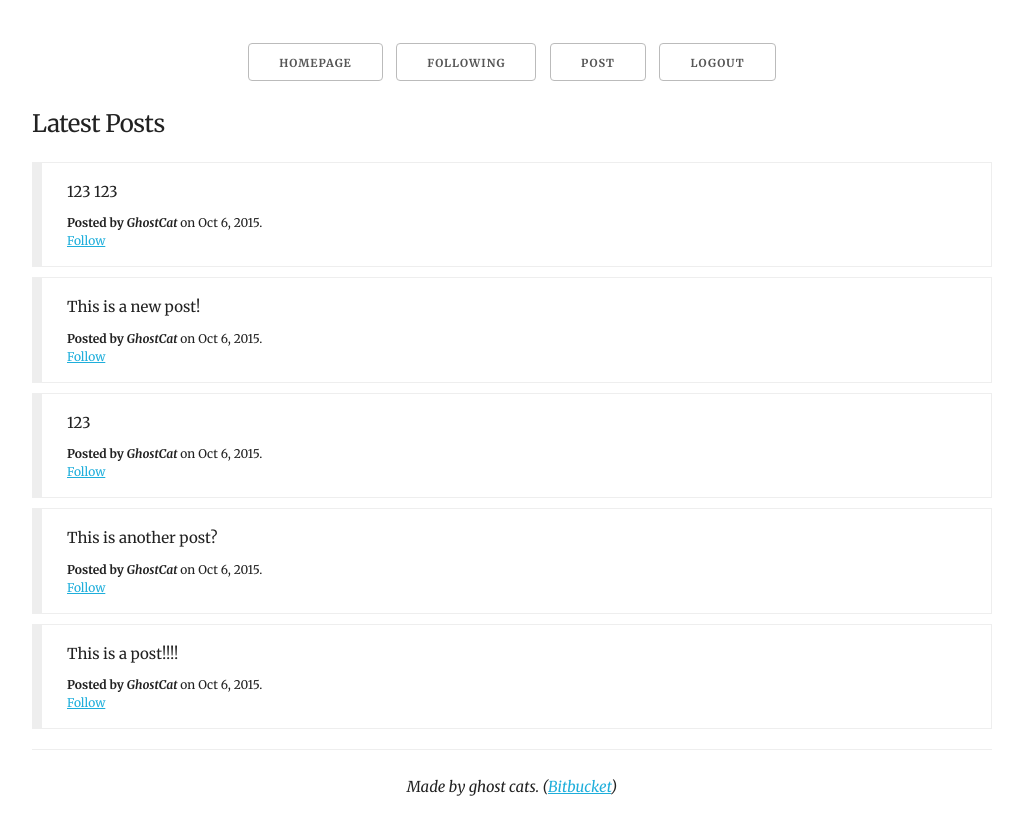
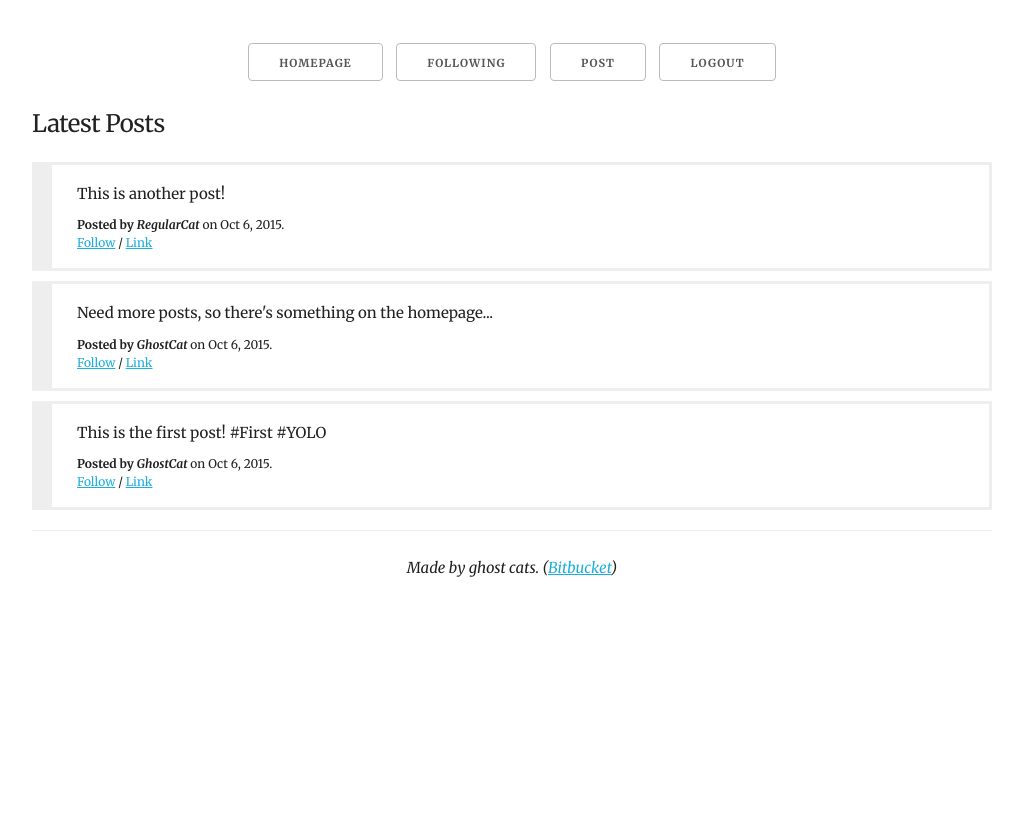
Before and after one commit to jonathanyip/GhostCat, a Django app: page / in a window 1280 px wide. Shown: the part 485-1309 px from the top of the page, without its empty margins (128-1151 px from the left). After the commit the page ends 1062 px from the top, so only its background shows below. Run offline with Django 3.2, Linux system fonts and the light colour scheme; a user stored in the database is signed in; data comes from the database, SQL or seed files in the repository; some libraries are stand-ins or nearby versions.

Commit message:
Everything kindof works now.

```diff
--- a/posts/urls.py
+++ b/posts/urls.py
@@ -5,4 +5,5 @@
 urlpatterns = [
     url(r'^$', RedirectView.as_view(pattern_name='Homepage', permanent=True)),
     url(r'^following/', views.following, name='Following'),
+    url(r'^link/(?P<postLinkPk>[0-9]+)', views.postLink, name='PostLink'),
 ]
--- a/posts/views.py
+++ b/posts/views.py
@@ -1,11 +1,37 @@
 from django.http import HttpResponse
-from django.shortcuts import render
+from django.shortcuts import render, redirect
 from .models import Post
+from users.models import UserProfile
 
 def homepage(request):
     latest_posts = Post.objects.all().order_by('-post_date')[:5]
+
+    # Checks whether we're already following this person
+    if request.user.is_authenticated():
+        for post in latest_posts:
+            post.is_following = request.user.userprofile.following.filter(pk=post.post_author.pk)
     context = { 'latest_posts': latest_posts }
     return render(request, 'homepage.html', context)
 
 def following(request):
-    return HttpResponse("Following")
+    if not request.user.is_authenticated():
+        redirect('Homepage')
+
+    # This next line is pure magic...
+    # How does it even know what to do?
+    posts = Post.objects.filter(post_author=request.user.userprofile.following.all()).order_by('-post_date')[:20]
+
+    for post in posts:
+        post.is_following = True
+    context = { 'header': 'People you follow',  'posts': posts }
+
+    return render(request, 'postPage.html', context)
+
+def postLink(request, postLinkPk):
+    post = Post.objects.get(pk=postLinkPk)
+    if request.user.is_authenticated():
+        post.is_following = request.user.userprofile.following.filter(pk=post.post_author.pk)
+
+    context = { 'posts': {post} }
+
+    return render(request, 'postPage.html', context)
--- a/static/css/style.css
+++ b/static/css/style.css
@@ -39,8 +39,8 @@
 	padding: 25px;
 	padding-bottom: 10px;
 	margin: 10px 0 10px 0;
-	border: 1px solid #eeeeee;
-	border-left: 10px solid #eeeeee;
+	border: 3px solid #eeeeee;
+	border-left: 20px solid #eeeeee;
 }
 #posts p {
 	line-height: 0.5em;
--- a/templates/homepage.html
+++ b/templates/homepage.html
@@ -34,7 +34,9 @@
 					<h5>Latest Posts</h5>
 					<ul>
 					{% for post in latest_posts %}
-						{% include "post.html" with post_text=post.post_text post_author=post.post_author.get_username post_date=post.post_date|date:"M j, Y" %}
+						{% include "post.html" with post_text=post.post_text post_author=post.post_author.get_username post_author_pk=post.post_author.pk post_date=post.post_date|date:"M j, Y"  post_pk=post.pk %}
+					{% empty %}
+						<p>There's nothing here!</p>
 					{% endfor %}
 					</ul>
 				</div>
--- a/templates/post.html
+++ b/templates/post.html
@@ -1,5 +1,5 @@
 						<li>
 							<p>{{ post_text }}</p>
 							<p class="post-meta"><strong>Posted by <em>{{ post_author }}</em></strong> on {{ post.post_date|date:"M j, Y" }}.</p>
-							<p class="post-meta">{% if request.user.is_authenticated %}<a href="{% url 'Follow' post_author %}">Follow</a>{% endif %}</p>
+							<p class="post-meta">{% if request.user.is_authenticated %}{% if post.is_following %}<a href="{% url 'Unfollow' post_author_pk %}">Unfollow</a>{% else %}<a href="{% url 'Follow' post_author_pk %}">Follow</a>{% endif %}{% endif %} / <a href="{% url 'PostLink' post_pk %}">Link</a></p>
 						</li>
--- a/users/models.py
+++ b/users/models.py
@@ -4,3 +4,6 @@
 class UserProfile(models.Model):
 	user = models.OneToOneField(User)
 	following = models.ManyToManyField(User, related_name='following')
+
+	def __str__(self):
+		return self.user.__str__()
--- a/users/urls.py
+++ b/users/urls.py
@@ -7,5 +7,6 @@
     url(r'^logout/', views.userLogout, name='Logout'),
     url(r'^login/', views.userLogin, name='Login'),
     url(r'^post/', views.userPost, name='Post'),
-    url(r'^follow/(?P<username>[a-zA-z0-9]+)', views.userFollow, name='Follow'),
+    url(r'^follow/(?P<userpk>[0-9]+)', views.userFollow, name='Follow'),
+    url(r'^unfollow/(?P<userpk>[0-9]+)', views.userUnfollow, name='Unfollow'),
 ]
```
Also changed, not shown: templates/postPage.html (added, +18 -0 lines), users/views.py (+29 -4 lines), db.sqlite3, templates/postForm.html (renamed from templates/post_form.html), users/migrations/0002_auto_20151006_1508.py (added).
